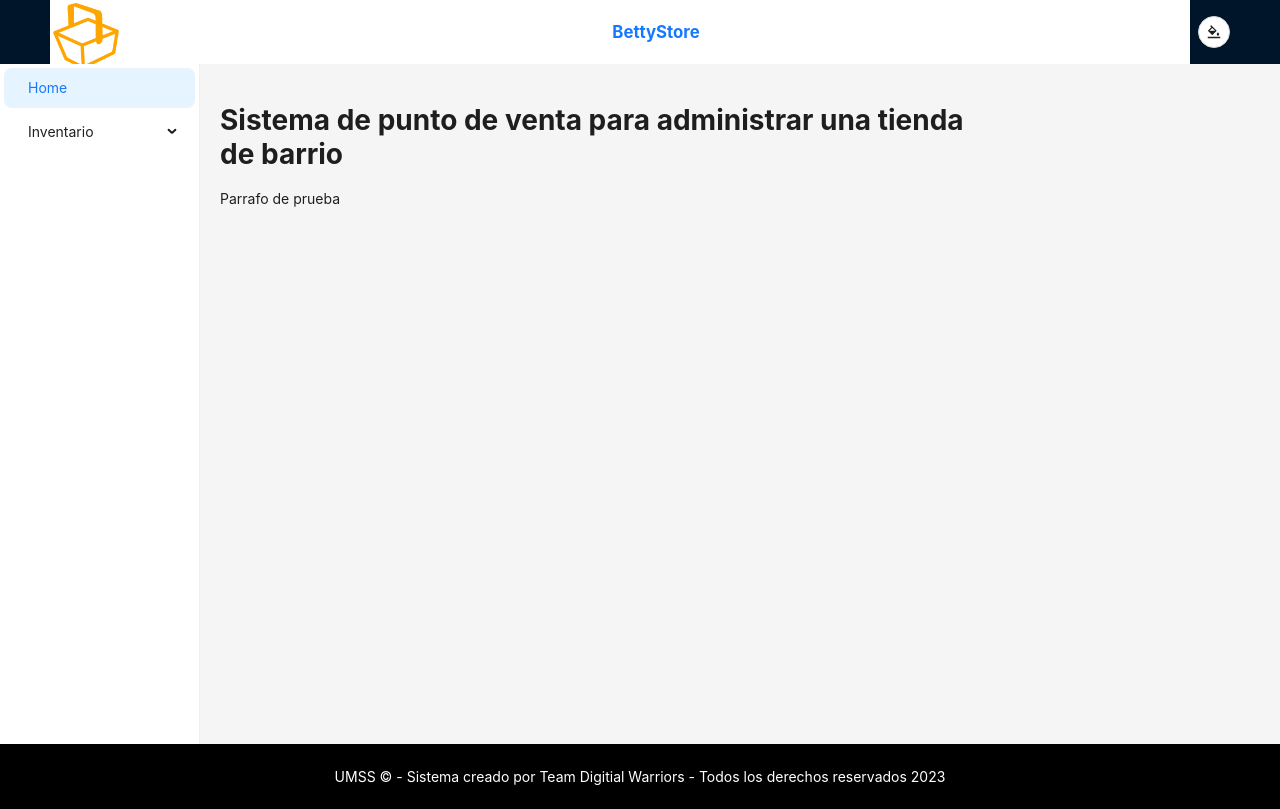
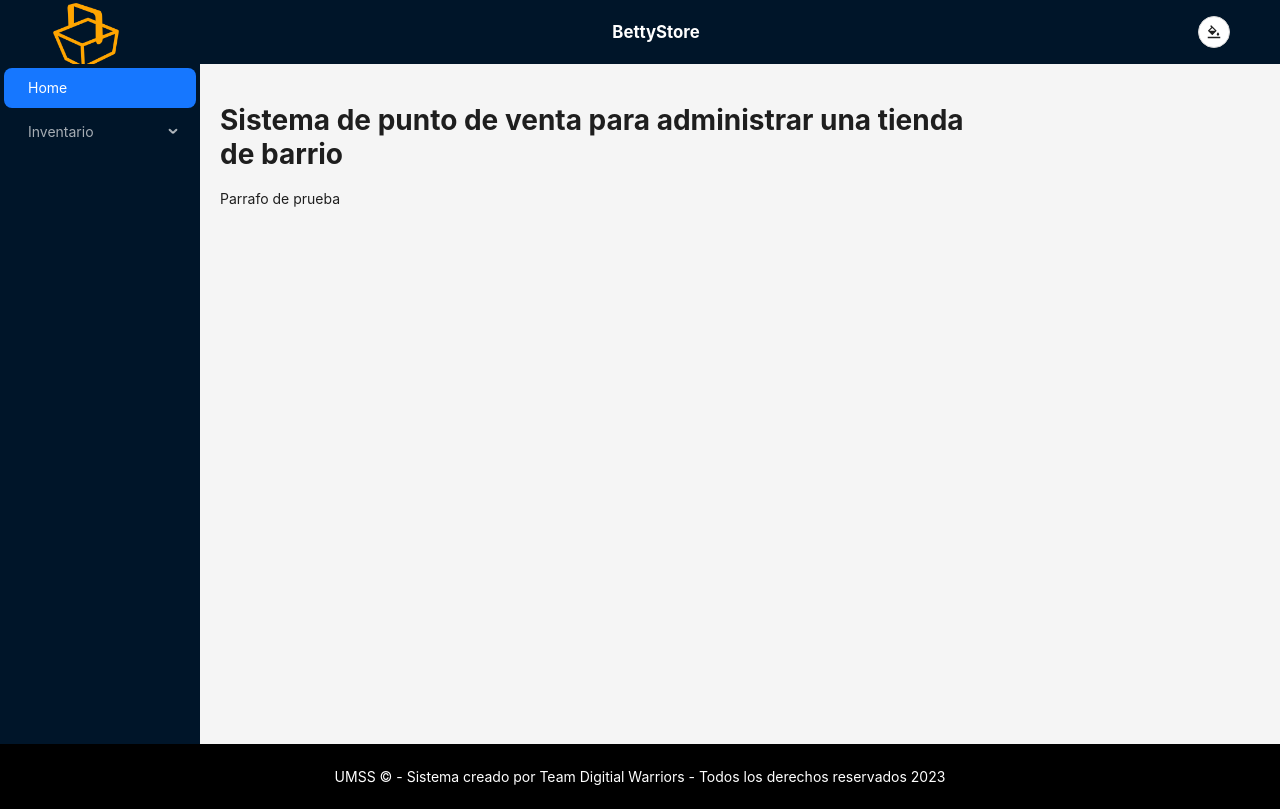
Before and after one commit to leonardoGit99/BettyStore, a React (Create React App) app in the folder bettystore/: page / in a window 1280 px wide. Built offline with nearby package versions, Linux system fonts and the light colour scheme.

Commit message:
Cambiando estado inicial del sistema de ligth a dark

```diff
--- a/bettystore/src/contexts/ThemeContext.jsx
+++ b/bettystore/src/contexts/ThemeContext.jsx
@@ -16,7 +16,7 @@ export function ThemeContextProvider(props){
         color: '#1677ff'
     }
 
-    const [contextTheme, setContextTheme] = useState(ligth)
+    const [contextTheme, setContextTheme] = useState(dark)
 
     const switchTheme = () => {
         if(contextTheme.name === 'dark'){
```
